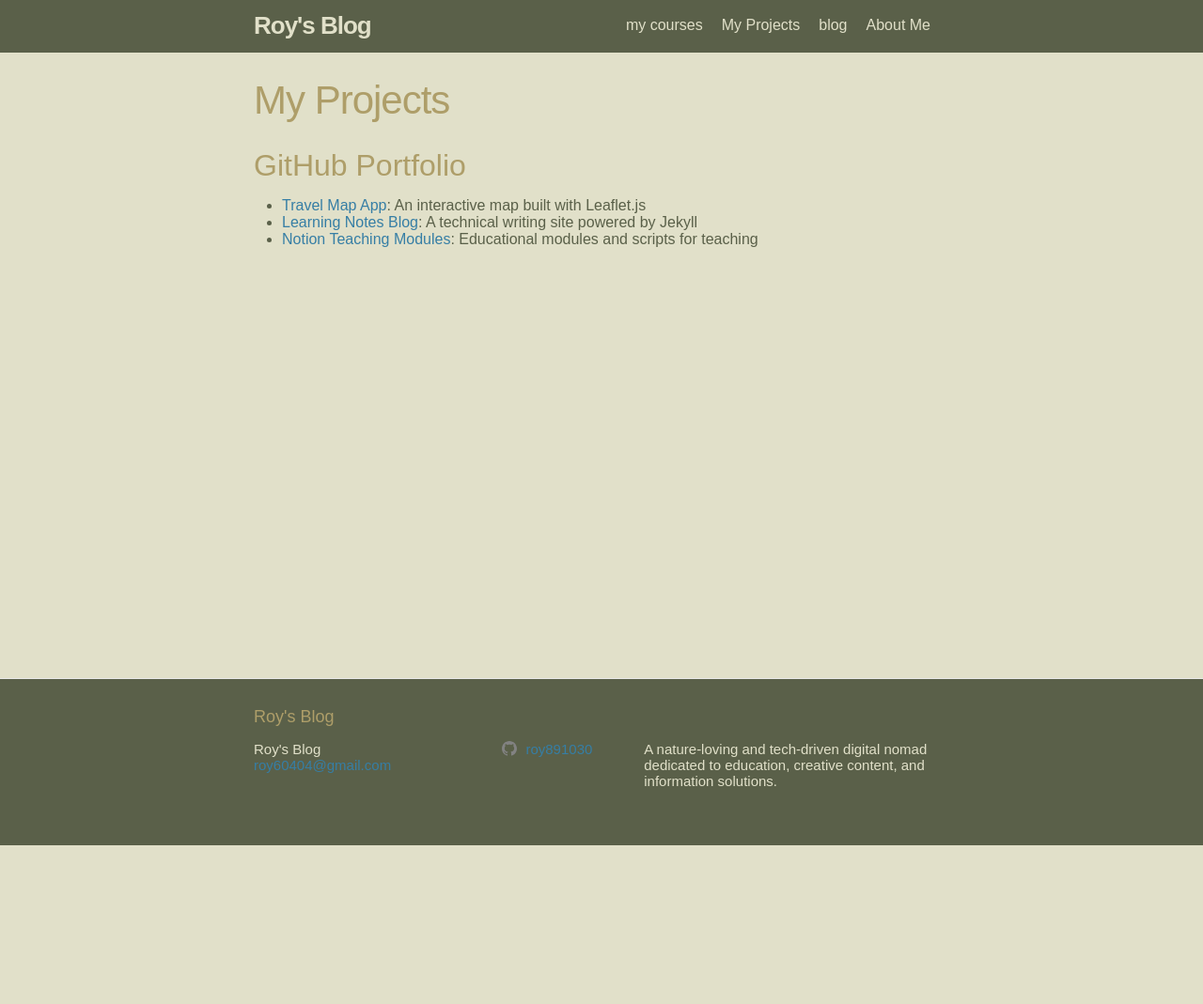
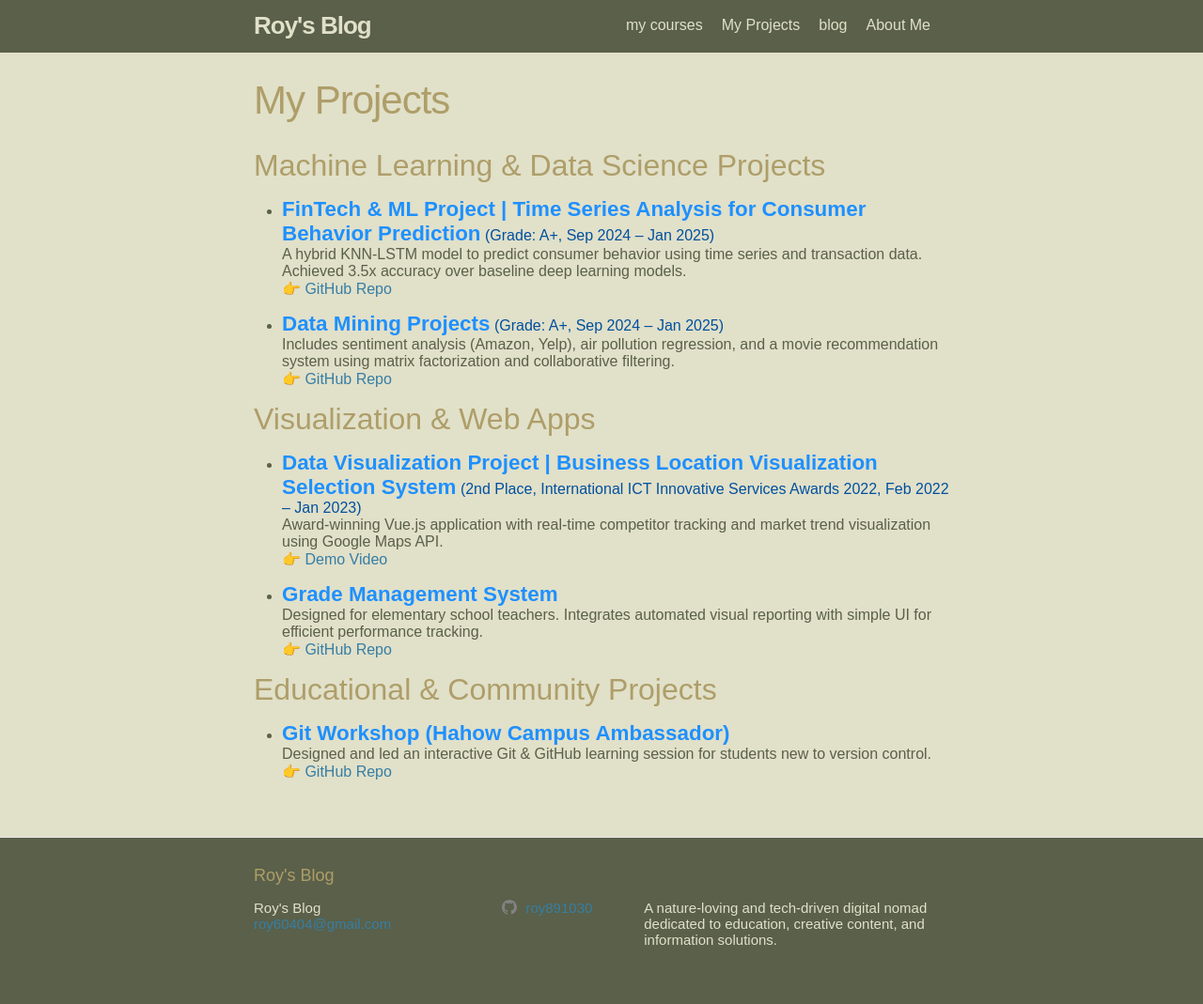
Before and after one commit to roy891030/roy891030.github.io, a Jekyll site: the page built from projects.md, in a window 1280 px wide. Shown: the whole page at 94% size. Built offline with Jekyll 4.4.1, drawn with Linux system fonts in a browser that asks for light colours; some web fonts are replaced; before the commit the page ends 900 px from its top, so only the background shows below that.

Commit message:
5/30 寫了about me, projects

```diff
--- a/projects.md
+++ b/projects.md
@@ -4,8 +4,28 @@ title: My Projects
 permalink: /projects/
 ---
 
-## GitHub Portfolio
+## Machine Learning & Data Science Projects
 
-- [Travel Map App](https://github.com/your-username/map-project): An interactive map built with Leaflet.js
-- [Learning Notes Blog](https://github.com/your-username/blog): A technical writing site powered by Jekyll
-- [Notion Teaching Modules](https://github.com/your-username/notion-course): Educational modules and scripts for teaching
+- <span style="color:#1e90ff; font-size: 1.4em; font-weight: bold;">FinTech & ML Project | Time Series Analysis for Consumer Behavior Prediction</span> <span style="color:#00509e;">(Grade: A+, Sep 2024 – Jan 2025)</span>
+  A hybrid KNN-LSTM model to predict consumer behavior using time series and transaction data. Achieved 3.5x accuracy over baseline deep learning models.
+  👉 [GitHub Repo](https://github.com/roy891030/Forecasting-Consumer-Spending-Amounts-Using-Machine-Learning-and-Time-Series-Analysis)
+
+- <span style="color:#1e90ff; font-size: 1.4em; font-weight: bold;">Data Mining Projects</span> <span style="color:#00509e;">(Grade: A+, Sep 2024 – Jan 2025)</span>
+  Includes sentiment analysis (Amazon, Yelp), air pollution regression, and a movie recommendation system using matrix factorization and collaborative filtering.
+  👉 [GitHub Repo](https://github.com/roy891030/11301_NYCU_dataMining)
+
+## Visualization & Web Apps
+
+- <span style="color:#1e90ff; font-size: 1.4em; font-weight: bold;">Data Visualization Project | Business Location Visualization Selection System</span> <span style="color:#00509e;">(2nd Place, International ICT Innovative Services Awards 2022, Feb 2022 – Jan 2023)</span>
+  Award-winning Vue.js application with real-time competitor tracking and market trend visualization using Google Maps API.
+  👉 [Demo Video](https://www.youtube.com/watch?v=KlLPIF9VngA)
+
+- <span style="color:#1e90ff; font-size: 1.4em; font-weight: bold;">Grade Management System</span>
+  Designed for elementary school teachers. Integrates automated visual reporting with simple UI for efficient performance tracking.
+  👉 [GitHub Repo](https://github.com/roy891030/grade-system)
+
+## Educational & Community Projects
+
+- <span style="color:#1e90ff; font-size: 1.4em; font-weight: bold;">Git Workshop (Hahow Campus Ambassador)</span>
+  Designed and led an interactive Git & GitHub learning session for students new to version control.
+  👉 [GitHub Repo](https://github.com/roy891030/git-workshop)
```
Also changed, not shown: about.md (+27 -5 lines).
